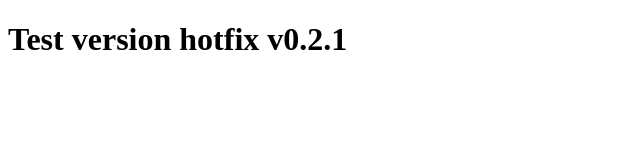
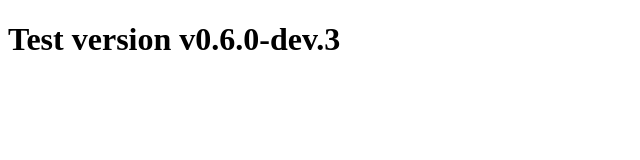
Before and after one commit to bsospace/version-bump, a plain HTML site: page index.html in a window 1280 px wide. Shown: the full height of the page, 0-640 px from the left. Drawn offline with Linux system fonts and the light colour scheme.

Commit message:
feat: version v0.6.0-dev.3

```diff
--- a/index.html
+++ b/index.html
@@ -6,6 +6,6 @@
     <title>Document</title>
 </head>
 <body>
-    <h1>Test version hotfix v0.2.1</h1>
+    <h1>Test version v0.6.0-dev.3</h1>
 </body>
 </html>
```
